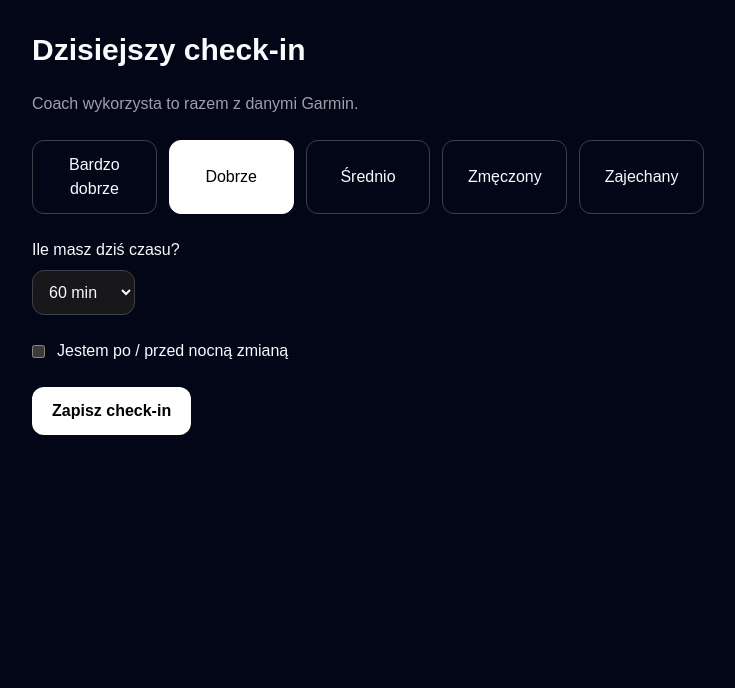
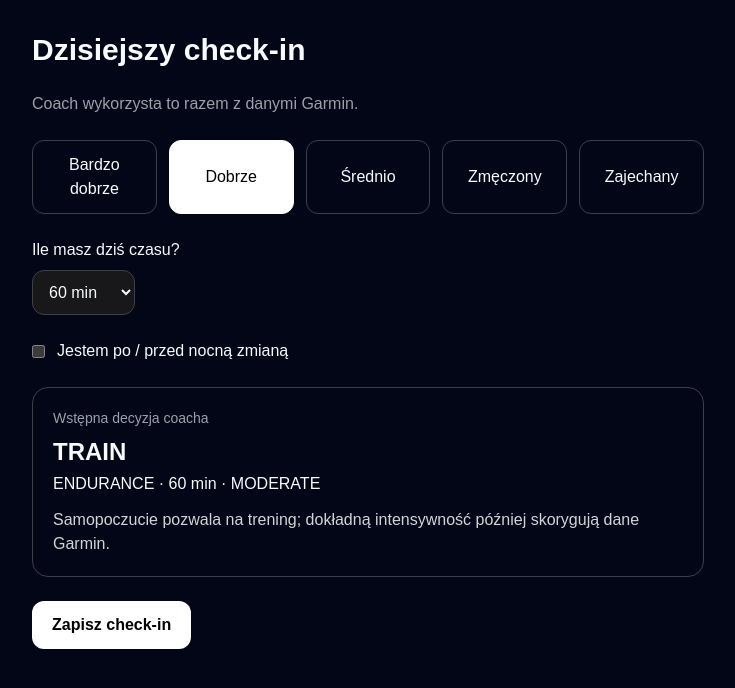
Before and after one commit to jakubszczypa-rgb/kuba-ai-cycling-coach, a Next.js app: page /check-in in a window 1280 px wide. Shown: the top 688 px of the page, without its empty margins (272-1007 px from the left). Built offline with nearby package versions, Linux system fonts and the light colour scheme.

Commit message:
Show coach decision in check-in

```diff
--- a/app/check-in/page.tsx
+++ b/app/check-in/page.tsx
@@ -2,12 +2,15 @@
 
 import { useState } from "react";
 import { createClient } from "@/lib/supabase/client";
+import { decideToday } from "@/lib/coach/decision";
 
 export default function CheckInPage() {
   const [feeling, setFeeling] = useState("good");
   const [minutes, setMinutes] = useState(60);
   const [nightShift, setNightShift] = useState(false);
   const [message, setMessage] = useState("");
+
+  const decision = decideToday({ feeling, availableMinutes: minutes, nightShift });
 
   async function saveCheckIn() {
     const supabase = createClient();
@@ -48,6 +51,13 @@ export default function CheckInPage() {
           <input type="checkbox" checked={nightShift} onChange={e => setNightShift(e.target.checked)} />
           Jestem po / przed nocną zmianą
         </label>
+        <section className="rounded-2xl border border-zinc-700 p-5">
+          <p className="text-sm text-zinc-400">Wstępna decyzja coacha</p>
+          <h2 className="mt-2 text-2xl font-bold">{decision.decision}</h2>
+          <p className="mt-1">{decision.workoutType} · {decision.durationMinutes} min · {decision.intensity}</p>
+          <p className="mt-3 text-zinc-300">{decision.reasoning}</p>
+        </section>
+
         <button onClick={saveCheckIn} className="rounded-xl bg-white px-5 py-3 font-semibold text-black">
           Zapisz check-in
         </button>
```
